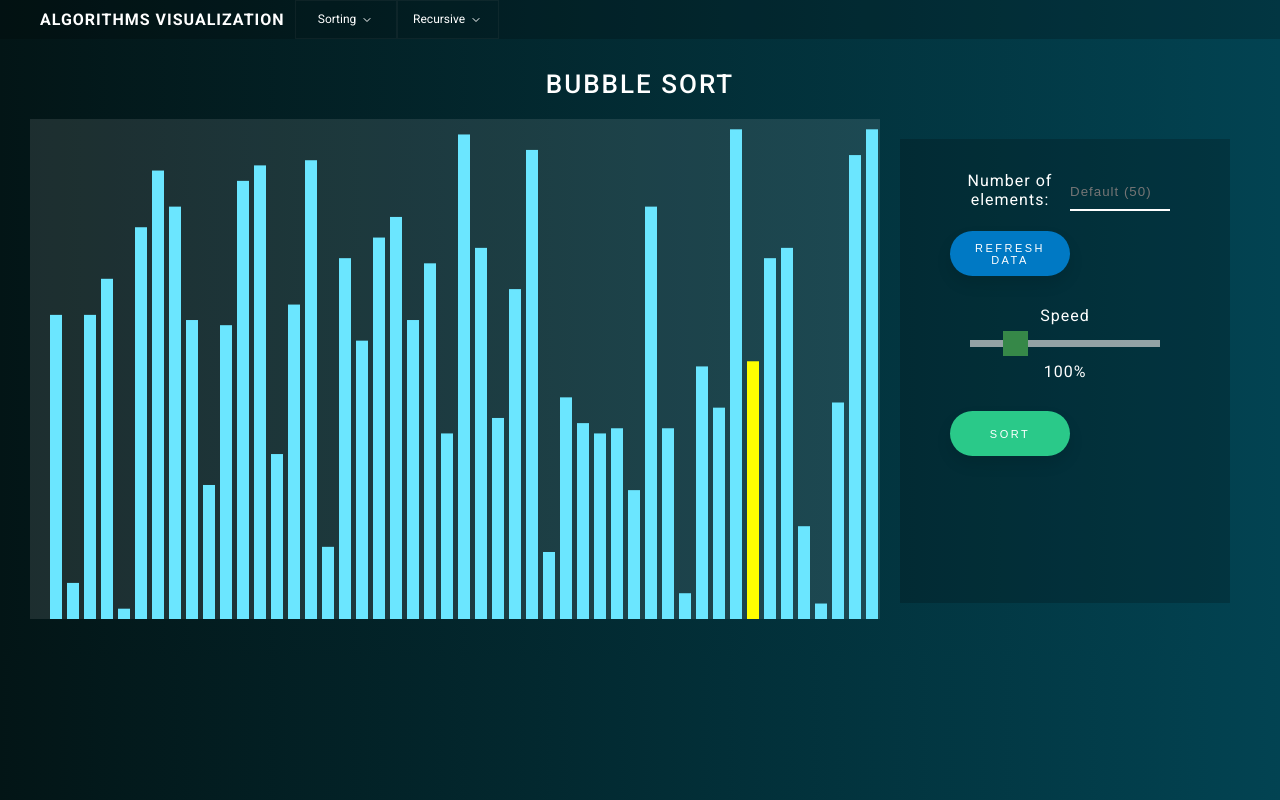
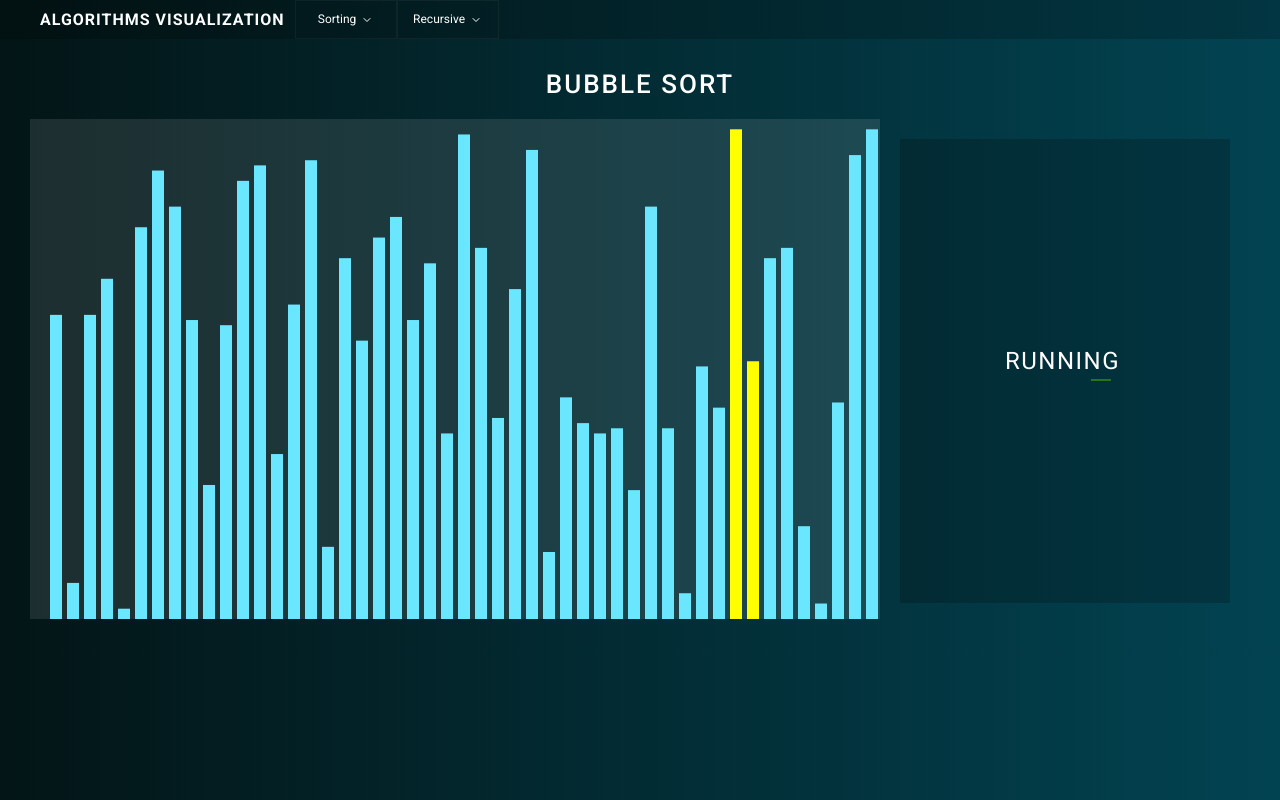
Before and after one commit to mbhadracant/algorithms-visualization, a React (Create React App) app: page / in a window 1280 px wide. Both pictures are taken after a click on the button "SORT". Built offline with nearby package versions, Linux system fonts and the light colour scheme.

Commit message:
add animation

```diff
--- a/src/components/Algorithms/BubbleSort/index.tsx
+++ b/src/components/Algorithms/BubbleSort/index.tsx
@@ -7,6 +7,7 @@ import RunButton from '../../Shared/RunButton';
 import NumberInput from '../../Shared/NumberInput';
 import RefreshDataButton from '../../Shared/RefreshDataButton';
 import SpeedSlider from '../../Shared/SpeedSlider';
+import RunningAnimation from '../../Shared/RunningAnimation';
 
 const Svg = styled.svg`
     height:${SVG_HEIGHT}px;
@@ -40,6 +41,8 @@ const SidePanel = styled.div`
     margin: 20px;
     padding: 20px 50px;
     background: rgba(0, 0, 0, 0.2);
+    align-items: center;
+    justify-content: center;
 `;
 
 const MainContent = styled.div`
@@ -57,6 +60,7 @@ const BubbleSort: React.FC = () => {
 
     const [dataLength, setDataLength] = useState(50);
     const [speedPercent, setSpeedPercent] = useState(100);
+    const [isRunning, setIsRunning] = useState(false);
 
     function getRandomInt(max : number) {
         return Math.floor(Math.random() * Math.floor(max));
@@ -90,6 +94,7 @@ const BubbleSort: React.FC = () => {
     }
 
     const onRun = () => {
+        setIsRunning(true);
         const svg = svgRef.current;
         const delay = 20 / (speedPercent/100);
         const duration = 20 / (speedPercent/100);
@@ -135,7 +140,10 @@ const BubbleSort: React.FC = () => {
                 }
 
             }
-            if(!swaps) return;
+            if(!swaps) {
+                d3.timeout(() => setIsRunning(false), (delay * dataset.length) + ((totalDurationCycle * j)) + duration);
+                return;
+            }
         }
     }
 
@@ -169,10 +177,17 @@ const BubbleSort: React.FC = () => {
                     <Svg ref={svgRef}></Svg>
                 </Canvas>
                 <SidePanel>
-                    <NumberInput label="Number of elements: " ref={inputFieldRef} placeholder="Default (50)"/>
-                    <RefreshDataButton onClick={() => onRefresh()}>Refresh Data</RefreshDataButton>
-                    <SpeedSlider value={speedPercent} type="range" min={1} max={500} defaultValue={speedPercent} onChange={sliderOnChange}/>
-                    <RunButton onClick={() => onRun()}>Sort</RunButton>
+                    {
+                        isRunning
+                        ? <RunningAnimation></RunningAnimation>
+                        :
+                            <>
+                                <NumberInput label="Number of elements: " ref={inputFieldRef} placeholder="Default (50)"/>
+                                <RefreshDataButton onClick={() => onRefresh()}>Refresh Data</RefreshDataButton>
+                                <SpeedSlider value={speedPercent} type="range" min={1} max={500} defaultValue={speedPercent} onChange={sliderOnChange}/>
+                                <RunButton onClick={() => onRun()}>Sort</RunButton>
+                            </>
+                    }
                 </SidePanel>
             </MainContent>
         </Container>
--- /dev/null
+++ b/src/components/Shared/RunningAnimation/index.tsx
@@ -0,0 +1,77 @@
+import React, { useRef, useEffect } from 'react';
+import styled from'styled-components';
+import { select } from 'd3-selection';
+import { easeCubicIn, easeBackOut, easeSinInOut } from 'd3';
+
+const height = 50;
+const width = 200;
+
+const Container = styled.div`
+
+`;
+
+const Svg = styled.svg`
+    height:${height}px;
+    width:${width}px;
+`;
+
+const RunningAnimation: React.FC = () => {
+
+    const svgRef = useRef<SVGSVGElement>(null);
+
+    useEffect(() => {
+        const svg = svgRef.current;
+
+        const offset = 5;
+
+        select(svg)
+            .append('text')
+            .attr('fill', 'white')
+            .style('font-size', '24px')
+            .style('text-transform', 'uppercase')
+            .style('font-family', 'Roboto')
+            .style('letter-spacing', '1.5px')
+            .attr('x', (width/2) - 60)
+            .attr('y', height/2)
+            .text('Running')
+
+
+        const square = select(svg)
+            .append('rect')
+            .attr('x', (width/2) - 60)
+            .attr('y', (height/2) + 10)
+            .attr('width', 20)
+            .attr('height', 2)
+            .attr('fill', 'white');
+
+        const randomColor = () => '#' + Math.floor(Math.random()*16777215).toString(16);
+
+        const animate = () => {
+            square
+            .transition()
+            .ease(easeSinInOut)
+            .attr('x', (width/2) + 35)
+            .attr('fill', randomColor())
+            .duration(1000)
+            .transition()
+            .ease(easeSinInOut)
+            .attr('x', (width/2) - 60)
+            .attr('fill', randomColor())
+            .duration(1000)
+            .on('end', animate)
+        };
+
+        animate();
+
+
+    });
+
+    return (
+        <Container>
+            <Svg ref={svgRef}></Svg>
+        </Container>
+    )
+
+}
+
+export default RunningAnimation;
--- a/src/components/Shared/SpeedSlider/index.tsx
+++ b/src/components/Shared/SpeedSlider/index.tsx
@@ -4,7 +4,8 @@ import styled from 'styled-components';
 const Container = styled.div`
     display:flex;
     flex-direction: column;
-    margin: 20px;
+    margin: 10px;
+    width:70%;
 `;
 
 const Label = styled.span`
```
